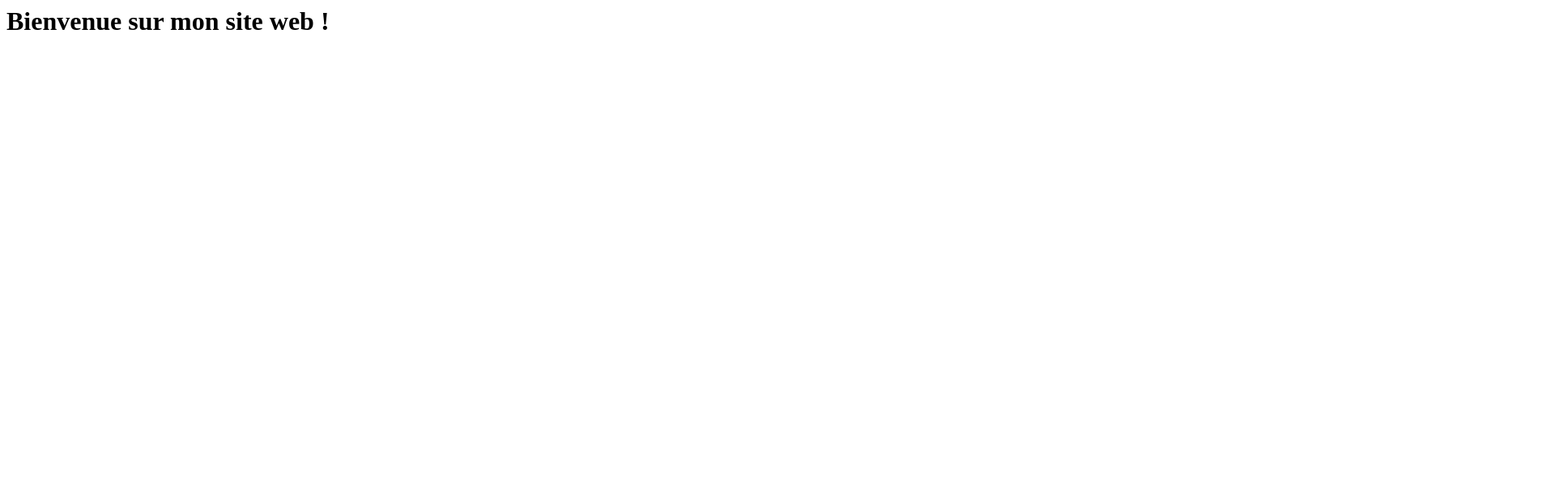
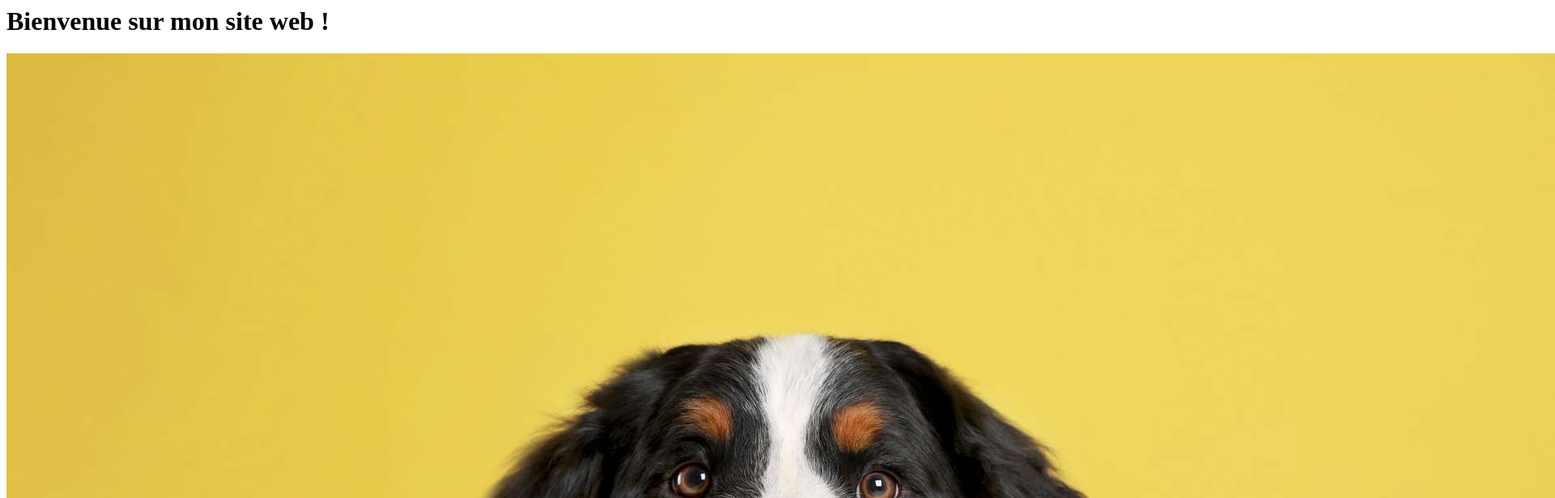
Before and after one commit to nofwazz/Evaluation-Lenny-VIEL, a plain HTML site: page index.html in a window 1280 px wide. Shown: the top 616 px of the page at 81% size, 1920 px wide, since content can reach past the window. Drawn offline with Linux system fonts and the light colour scheme.

Commit message:
ajout du dossier image + ajout de l'image sur le site

```diff
--- a/index.html
+++ b/index.html
@@ -4,6 +4,9 @@
             <h1>
                 Bienvenue sur mon site web !
             </h1>
+            <h2>
+                <img src="image/chien.jpg" alt= "photo d'un jolie chien"/>
+            </h2>
         </body>
     </head>
 </html>
```
Also changed, not shown: image/chien.jpg (added).
